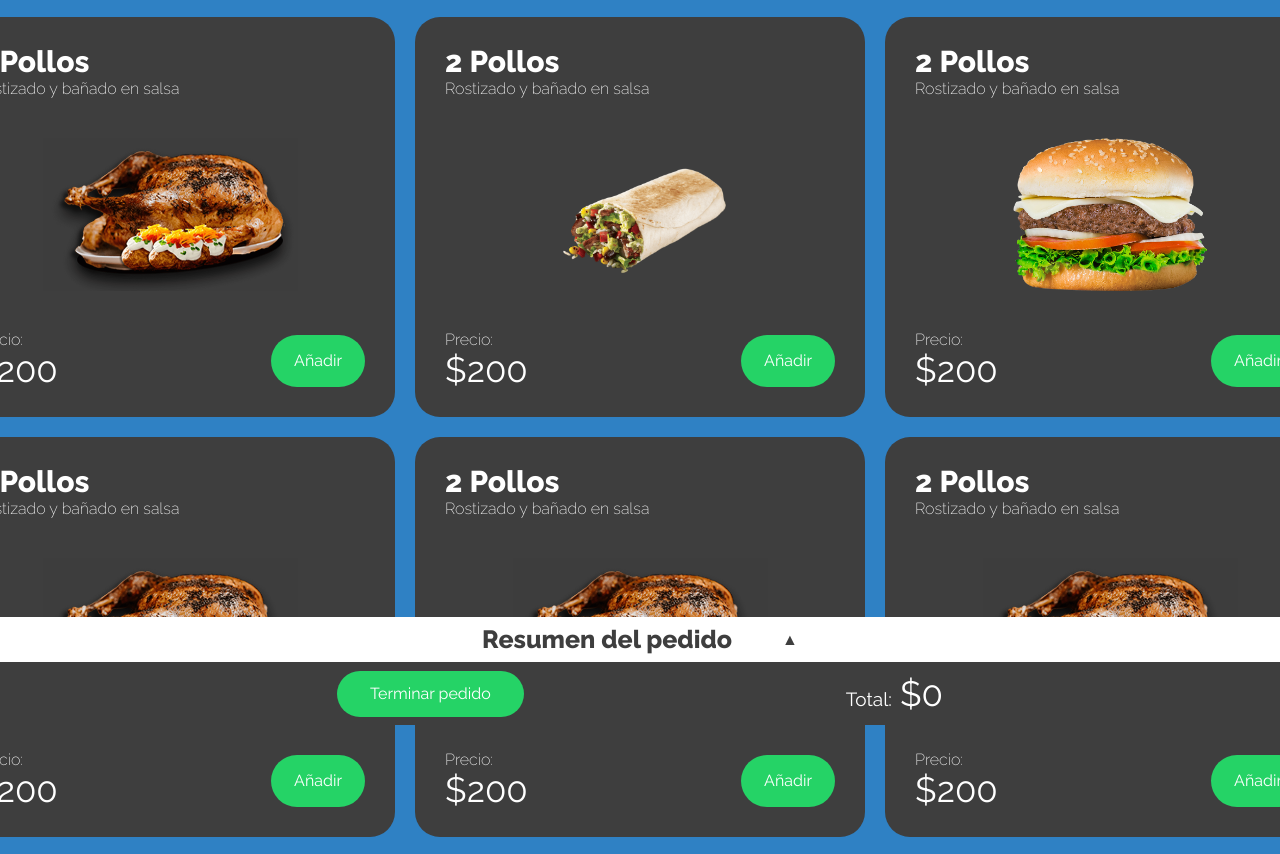
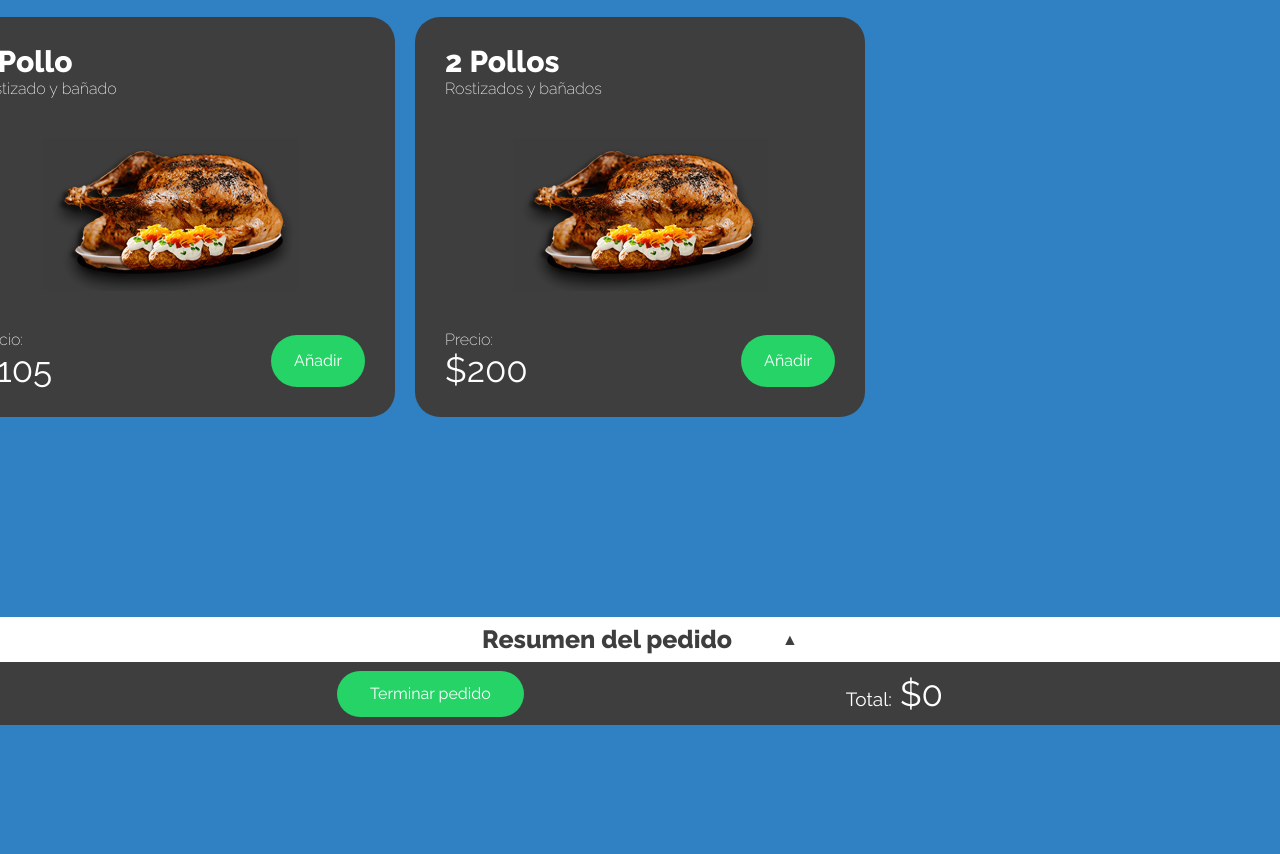
Before and after one commit to RickSandov/food, a website: page index.html in a window 1280 px wide. Shown: the part 75-929 px from the top of the page. After the commit the page ends 800 px from the top, so only its background shows below. Drawn offline with Linux system fonts and the light colour scheme.

Commit message:
Functionality and mobile version updated

```diff
--- a/index.html
+++ b/index.html
@@ -24,111 +24,6 @@
     </nav>
 
     <div class="food" id="showroom">
-        <div class="food__card card">
-            <div class="description">
-                <h2>2 Pollos</h2>
-                <span>Rostizado y bañado en salsa</span>
-            </div>
-            <div class="image">
-                <img src="images/chicken.png" alt="pollo">
-            </div>
-            <div class="resume">
-                <p><span>Precio:</span>$200</p>
-                <a class="btn btn-primary" href="#">Añadir</a>
-            </div>
-        </div>
-        <div class="food__card card">
-            <div class="description">
-                <h2>2 Pollos</h2>
-                <span>Rostizado y bañado en salsa</span>
-            </div>
-            <div class="image">
-                <img src="images/burrito.png" alt="pollo">
-            </div>
-            <div class="resume">
-                <p><span>Precio:</span>$200</p>
-                <a class="btn btn-primary" href="#">Añadir</a>
-            </div>
-        </div>
-        <div class="food__card card">
-            <div class="description">
-                <h2>2 Pollos</h2>
-                <span>Rostizado y bañado en salsa</span>
-            </div>
-            <div class="image">
-                <img src="images/burger.png" alt="pollo">
-            </div>
-            <div class="resume">
-                <p><span>Precio:</span>$200</p>
-                <a class="btn btn-primary" href="#">Añadir</a>
-            </div>
-        </div>
-        <div class="food__card card">
-            <div class="description">
-                <h2>2 Pollos</h2>
-                <span>Rostizado y bañado en salsa</span>
-            </div>
-            <div class="image">
-                <img src="images/chicken.png" alt="pollo">
-            </div>
-            <div class="resume">
-                <p><span>Precio:</span>$200</p>
-                <a class="btn btn-primary" href="#">Añadir</a>
-            </div>
-        </div>
-        <div class="food__card card">
-            <div class="description">
-                <h2>2 Pollos</h2>
-                <span>Rostizado y bañado en salsa</span>
-            </div>
-            <div class="image">
-                <img src="images/chicken.png" alt="pollo">
-            </div>
-            <div class="resume">
-                <p><span>Precio:</span>$200</p>
-                <a class="btn btn-primary" href="#">Añadir</a>
-            </div>
-        </div>
-        <div class="food__card card">
-            <div class="description">
-                <h2>2 Pollos</h2>
-                <span>Rostizado y bañado en salsa</span>
-            </div>
-            <div class="image">
-                <img src="images/chicken.png" alt="pollo">
-            </div>
-            <div class="resume">
-                <p><span>Precio:</span>$200</p>
-                <a class="btn btn-primary" href="#">Añadir</a>
-            </div>
-        </div>
-        <div class="food__card card">
-            <div class="description">
-                <h2>2 Pollos</h2>
-                <span>Rostizado y bañado en salsa</span>
-            </div>
-            <div class="image">
-                <img src="images/chicken.png" alt="pollo">
-            </div>
-            <div class="resume">
-                <p><span>Precio:</span>$200</p>
-                <a class="btn btn-primary" href="#">Añadir</a>
-            </div>
-        </div>
-        <div class="food__card card">
-            <div class="description">
-                <h2>2 Pollos</h2>
-                <span>Rostizado y bañado en salsa</span>
-            </div>
-            <div class="image">
-                <img src="images/chicken.png" alt="pollo">
-            </div>
-            <div class="resume">
-                <p><span>Precio:</span>$200</p>
-                <a class="btn btn-primary" href="#">Añadir</a>
-            </div>
-        </div>
-
     </div>
 
     <div class="summary" id="summary">
--- a/js/index.js
+++ b/js/index.js
@@ -15,7 +15,7 @@ summary.addEventListener("click", (e) => {
 // INTERACTIONS />
 
 // VARIABLES
-const totalElement = document.querySelector('#total');
+const totalElement = document.querySelector("#total");
 let total = 0;
 
 // Showroom groups
@@ -37,57 +37,60 @@ const extras = [];
 const dataPollos = [];
 const dataComidas = [];
 const dataExtras = [];
+const dataSummaryItems = [];
+const summaryItems = []
 
 // fetch
 const products = [
   {
-      "_id":1,
-      "name":"1 Pollo",
-      "description":"Rostizado y bañado",
-      "category":"pollo",
-      "image":"chicken.png",
-      "price":105
+    _id: 1,
+    name: "1 Pollo",
+    description: "Rostizado y bañado",
+    category: "pollo",
+    image: "chicken.png",
+    price: 105,
   },
   {
-      "_id":2,
-      "name":"2 Pollos",
-      "description":"Rostizados y bañados",
-      "category":"pollo",
-      "image":"chicken.png",
-      "price":200
+    _id: 2,
+    name: "2 Pollos",
+    description: "Rostizados y bañados",
+    category: "pollo",
+    image: "chicken.png",
+    price: 200,
   },
   {
-      "_id":3,
-      "name":"Arroz",
-      "description":"1/2L de arroz blanco con elote",
-      "category":"extras",
-      "image":"burger.png",
-      "price":15
+    _id: 3,
+    name: "Arroz",
+    description: "1/2L de arroz blanco con elote",
+    category: "extras",
+    image: "burger.png",
+    price: 15,
   },
   {
-      "_id":4,
-      "name":"Pollo a la Mexicana",
-      "description":"250gr de delicioso pollo a la mexicana",
-      "category":"comidas",
-      "image":"burger.png",
-      "price":30
-  },{
-      "_id":5,
-      "name":"Salpicón",
-      "description":"1/2L de salpicón",
-      "category":"comidas",
-      "image":"burrito.png",
-      "price":30
+    _id: 4,
+    name: "Pollo a la Mexicana",
+    description: "250gr de delicioso pollo a la mexicana",
+    category: "comidas",
+    image: "burger.png",
+    price: 30,
   },
   {
-      "_id":6,
-      "name":"Papas",
-      "description":"Ricas papas asadas",
-      "category":"extras",
-      "image":"chicken.png",
-      "price":25
-  }
-]
+    _id: 5,
+    name: "Salpicón",
+    description: "1/2L de salpicón",
+    category: "comidas",
+    image: "burrito.png",
+    price: 30,
+  },
+  {
+    _id: 6,
+    name: "Papas",
+    description: "Ricas papas asadas",
+    category: "extras",
+    image: "chicken.png",
+    price: 25,
+  },
+];
 
 // VARIBLES />
 
@@ -98,7 +101,7 @@ function createAddCard(product, arr) {
   const card = document.createElement("div");
   const category = product.category;
 
-  card.classList.add("food__card", "card", category );
+  card.classList.add("food__card", "card", category);
 
   card.innerHTML = `
   <div class="description">
@@ -116,16 +119,59 @@ function createAddCard(product, arr) {
   arr.push(card);
 }
 
+function createAddSummary(item) {
+  const itemElement = document.createElement("p");
+
+  itemElement.innerHTML = `
+  <span>${item.name}</span><u>x${item.quantity}</u>$${(item.price)*(item.quantity)}
+`;
+
+  summaryItems.push(itemElement);
+}
+
 // to create a resume item and add to summary container
-function createSummaryItem(name, price, quantity) {
-  const item = document.createElement("p");
+function addSummaryItem(product) {
+  // const item = document.createElement("p");
 
-  price *= quantity;
+  // price *= product.quantity;
 
-  item.innerHTML = `
-    <span>${name}</span><u>x${quantity}</u>$${price}
-  `;
-  dropdown.appendChild(item);
+  // item.innerHTML = `
+  //   <span>${name}</span><u>x${quantity}</u>$${price}
+  // `;
+  console.log(product);
+
+  if (product.quantity > 1) {
+    dataSummaryItems.forEach((e) => {
+      product.id == e.id ? e.quantity++ : null;
+    });
+  } else {
+    dataSummaryItems.push(product);
+  }
+
+  fillSummary();
+}
+
+function fillSummary() {
+  // summaryItems = [];
+  while(summaryItems[0]){
+    summaryItems.pop();
+  }
+
+  dataSummaryItems.forEach((item) => {
+    // dropdown.appendChild(item);
+    createAddSummary(item);
+  });
+
+  loadDropdown(summaryItems);
+}
+
+function loadDropdown(arr) {
+  clearHTML(dropdown);
+
+  arr.forEach((e) => {
+    dropdown.appendChild(e);
+    // console.log("elemento agregado");
+  });
 }
 
 // to clean HTML of a container
@@ -158,10 +204,10 @@ function fillArrays() {
     // e.category === 'pollo' ? createAddCard(e, pollos) : e.category === 'comidas' ? createAddCard(e, comidas) : createAddCard(e, extras);
 
     e.quantity = 1;
-    if (e.category === 'pollo') {
+    if (e.category === "pollo") {
       createAddCard(e, pollos);
       dataPollos.push(e);
-    } else if (e.category === 'comidas') {
+    } else if (e.category === "comidas") {
       createAddCard(e, comidas);
       dataComidas.push(e);
     } else {
@@ -174,7 +220,7 @@ function fillArrays() {
 }
 
 // Update total
-function updateTotal(){
+function updateTotal() {
   totalElement.innerHTML = `
     <span>Total: </span>$${total}
   `;
@@ -183,20 +229,25 @@ function updateTotal(){
 function addItem(e) {
   e.preventDefault();
 
-  if (e.target.classList.contains('add')) {
+  if (e.target.classList.contains("add")) {
     const item = e.target;
     const itemParent = e.target.parentElement.parentElement;
-    const itemID = item.getAttribute('data-id');
+    const itemID = item.getAttribute("data-id");
     let targetArr;
     let itemPrice;
 
     const itemSchema = {
-      name:"",
-      price:0,
-      quantity:0
-    }
+      name: '',
+      price: 0,
+      quantity: 0,
+      id: ''
+    };
 
-    itemParent.classList.contains('pollo') ? targetArr = [...dataPollos] : itemParent.classList.contains('extras') ? targetArr = [...dataExtras] : targetArr = [...dataComidas];
+    itemParent.classList.contains("pollo")
+      ? (targetArr = [...dataPollos])
+      : itemParent.classList.contains("extras")
+      ? (targetArr = [...dataExtras])
+      : (targetArr = [...dataComidas]);
 
     targetArr.forEach((e) => {
       // itemID == e._id ? itemPrice = e.price : null;
@@ -205,35 +256,38 @@ function addItem(e) {
         itemSchema.price = e.price;
         itemSchema.name = e.name;
         itemSchema.quantity = e.quantity;
+        itemSchema.id = e._id;
+        // addSummaryItem(e.name, e.price, e.quantity);
+
         e.quantity++;
-      };
+        addSummaryItem(itemSchema);
+      }
     });
 
     total += itemPrice;
     updateTotal();
   }
-
 }
 
 // Event listener
 
 function loadEventListeners() {
-  navPollos.addEventListener('click', () => {
+  navPollos.addEventListener("click", () => {
     navActive(navPollos);
     loadShowroom(pollos);
   });
 
-  navComidas.addEventListener('click', () => {
+  navComidas.addEventListener("click", () => {
     navActive(navComidas);
     loadShowroom(comidas);
   });
 
-  navExtras.addEventListener('click', () => {
+  navExtras.addEventListener("click", () => {
     navActive(navExtras);
     loadShowroom(extras);
   });
 
-  showroom.addEventListener('click', addItem);
+  showroom.addEventListener("click", addItem);
 }
 
 // FUNCTIONS />
@@ -252,12 +306,10 @@ function loadEventListeners() {
 
 // CLASSES />
 
-
 // PAGE CODE
 
 // initializations
-// fillArrays();
-// loadEventListeners();
-
+fillArrays();
+loadEventListeners();
 
 console.log(products);
--- a/sass/base/_base.scss
+++ b/sass/base/_base.scss
@@ -171,9 +171,10 @@ a {
 /* size */
 ::-webkit-scrollbar {
     height: 4px;
+    display: none;
 
     @include respond(tab-port){
-      display: none;
+
     }
   }
 
--- a/sass/components/_nav.scss
+++ b/sass/components/_nav.scss
@@ -5,6 +5,13 @@
     display: flex;
     align-items: center;
     justify-content: space-between;
+
+    @include respond(phone){
+        flex-direction: column;
+        &__options {
+            margin-top: 3rem;
+        }
+    }
 
     @include respond(from-tab-land){
         padding: 2rem 8rem;
--- a/sass/layout/_food.scss
+++ b/sass/layout/_food.scss
@@ -5,7 +5,7 @@
     display: flex;
     flex-wrap: wrap;
     flex-direction: column;
-    overflow-x: auto;
+    overflow-x: scroll;
     justify-content: flex-start;
     align-items: flex-start;
 
--- a/sass/layout/_resume.scss
+++ b/sass/layout/_resume.scss
@@ -39,7 +39,7 @@
             order: 2;
             & p {
                 color: $color-bc;
-                // color: white;
+                color: white;
                 font-size: 30px;
                 // font-weight: 800;
                 & span {
```
Also changed, not shown: sass/layout/_summary.scss (+10 -0 lines), css/style.min.css.
